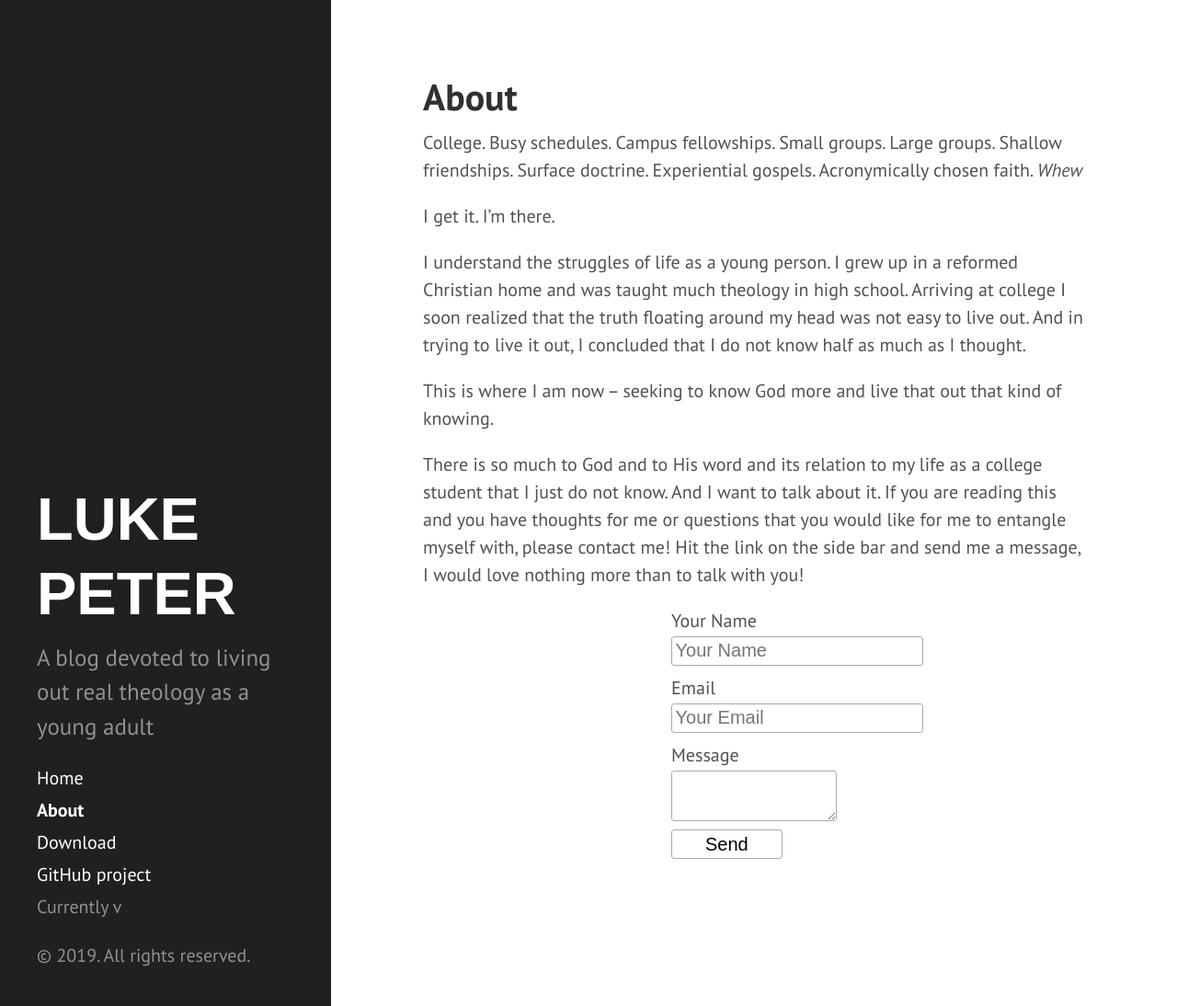
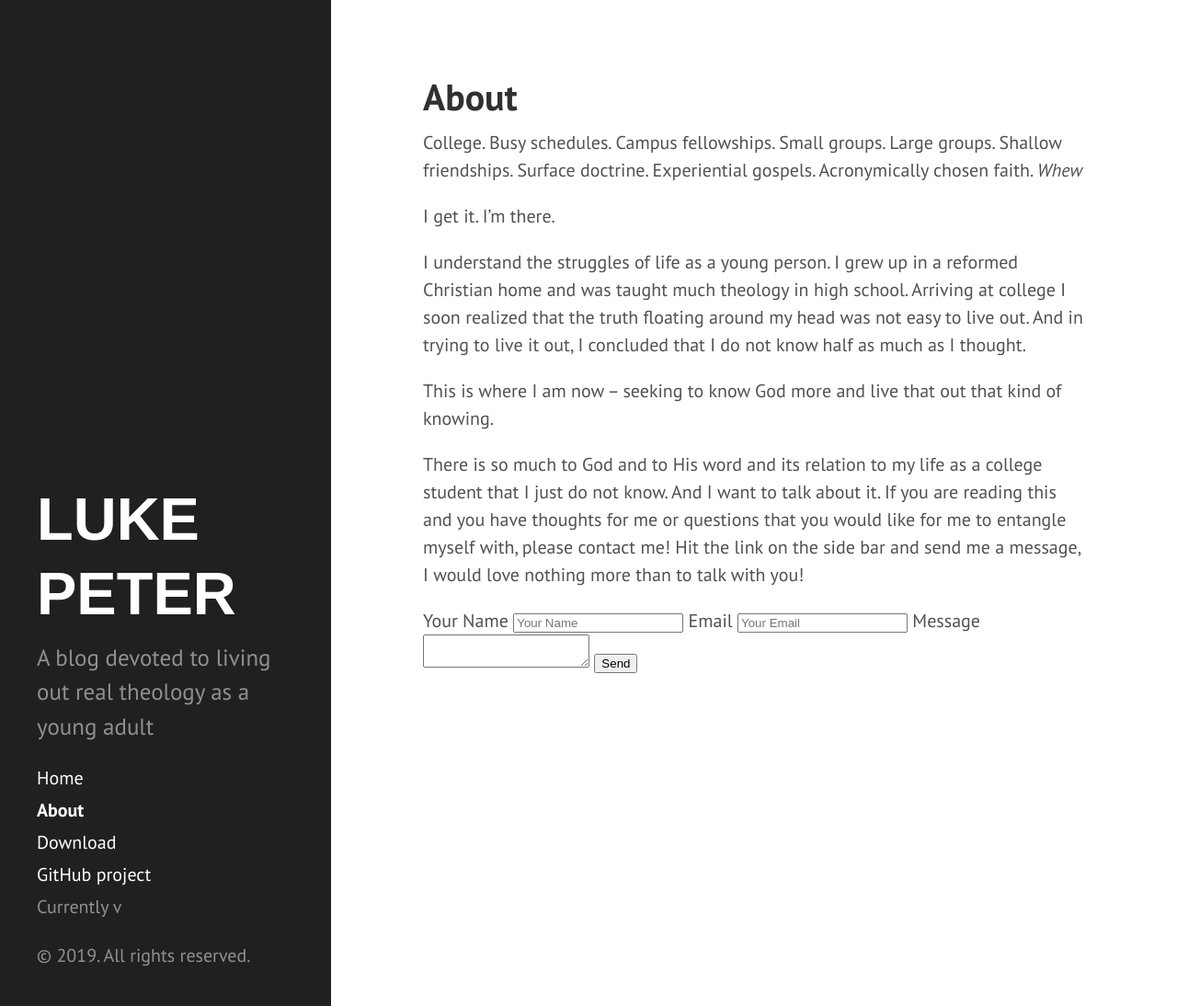
Before and after one commit to lpg0/lukepeter, a Jekyll site: the page built from docs/about.md, in a window 1280 px wide and 1094 px high. Shown: the whole window at 92% size. Built offline with Jekyll 4.4.1, drawn with Linux system fonts in a browser that asks for light colours; some web fonts are replaced.

Commit message:
Update about.md

```diff
--- a/docs/about.md
+++ b/docs/about.md
@@ -13,7 +13,7 @@
 
 There is so much to God and to His word and its relation to my life as a college student that I just do not know. And I want to talk about it. If you are reading this and you have thoughts for me or questions that you would like for me to entangle myself with, please contact me! Hit the link on the side bar and send me a message, I would love nothing more than to talk with you!
 
-<style>
+<script>
 form {
   box-sizing: border-box;
   margin: 2% auto;
@@ -50,7 +50,7 @@
 input:focus, textarea:focus {
   outline: 0;
 }
-</style>
+</script>
 <form action="https://formspree.io/lukepg98@gmail.com" method="POST">
 
     <label for="name">Your Name</label>
```
